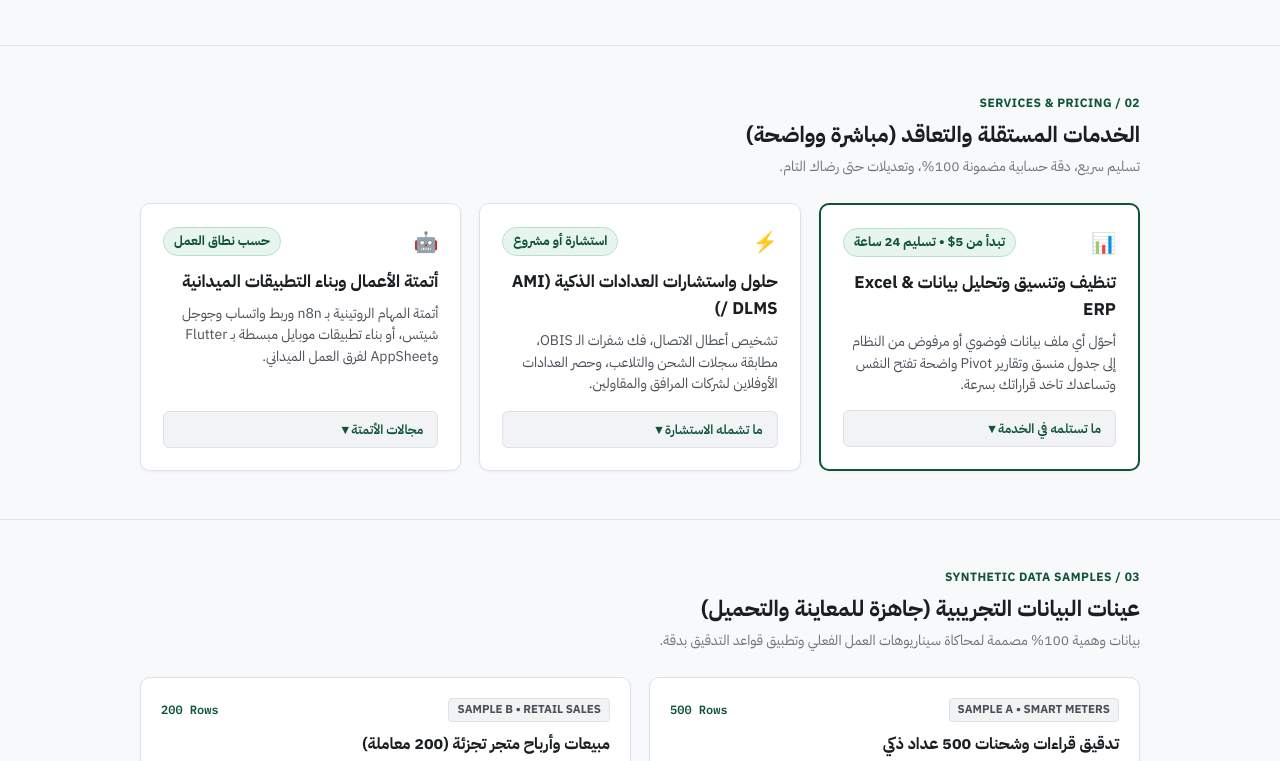
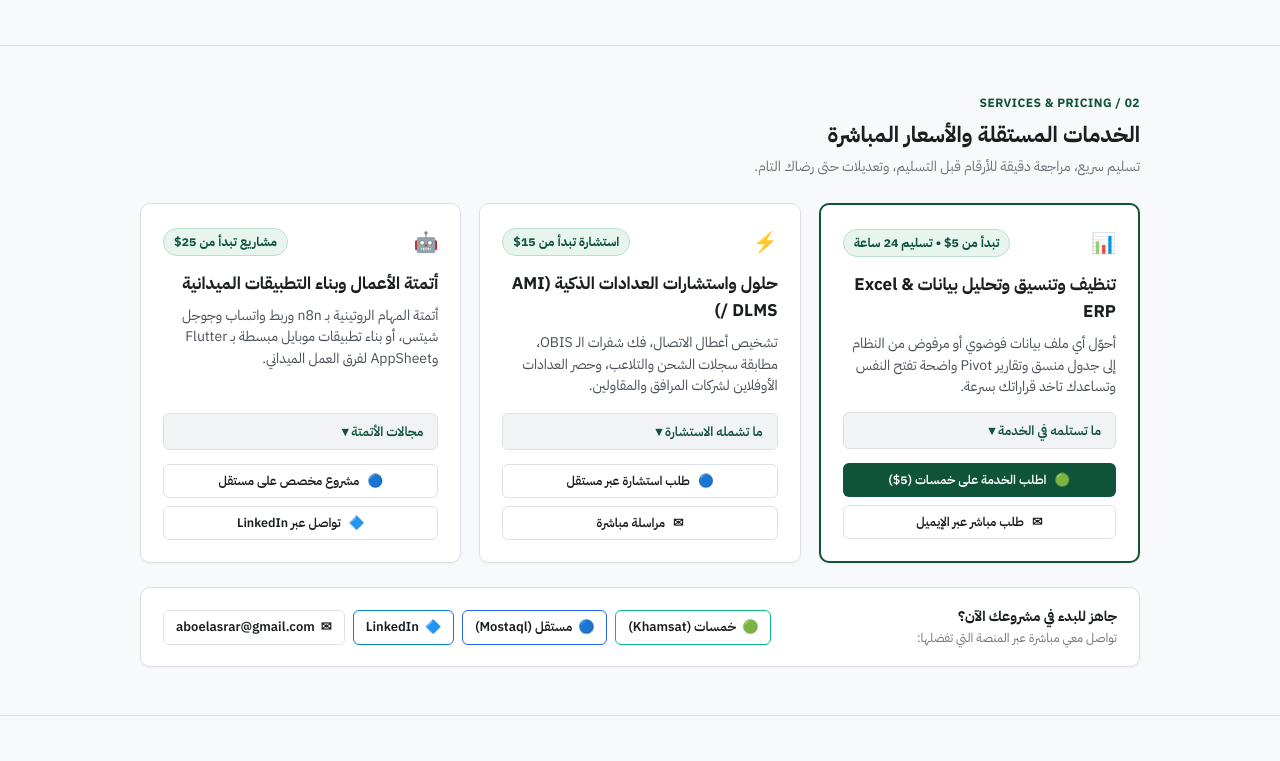
Before and after one commit to aboelasrar/aboelasrar.github.io, a plain HTML site: page index.html in a window 1280 px wide. Shown: the part 1642-2403 px from the top of the page. Drawn offline with Linux system fonts and the light colour scheme.

Commit message:
Refactor styles and text in index.html
Updated various styles and text in index.html for improved layout and clarity.

```diff
--- a/index.html
+++ b/index.html
@@ -182,6 +182,7 @@
       align-items: center;
       gap: 6px;
       transition: all 0.15s ease;
+      text-decoration: none;
     }
     .ctrl-btn:hover { border-color: var(--accent); color: var(--accent); }
 
@@ -198,6 +199,7 @@
       font-size: 13px;
       color: var(--muted);
       margin-bottom: 16px;
+      flex-wrap: wrap;
     }
 
     .status-tag {
@@ -263,6 +265,11 @@
       border-color: var(--border);
     }
     .btn-outline:hover { border-color: var(--ink); transform: translateY(-1px); }
+
+    .btn-sm {
+      padding: 6px 12px;
+      font-size: 12.5px;
+    }
 
     /* Collapsible Bio Box */
     .bio-box {
@@ -589,11 +596,11 @@
       display: flex;
       justify-content: space-between;
       align-items: center;
-      margin-bottom: 10px;
+      margin-bottom: 12px;
     }
 
     .service-price-pill {
-      font-size: 13px;
+      font-size: 12.5px;
       font-weight: 700;
       color: var(--accent);
       background: var(--accent-soft);
@@ -614,6 +621,13 @@
       color: var(--ink-secondary);
       line-height: 1.55;
       margin-bottom: 14px;
+    }
+
+    .service-actions {
+      display: flex;
+      flex-direction: column;
+      gap: 8px;
+      margin-top: 14px;
     }
 
     .service-checklist {
@@ -640,6 +654,27 @@
       font-weight: 700;
     }
     html[lang="en"] .service-checklist li::before { right: auto; left: 0; }
+
+    /* Direct Hire / Freelance Bar */
+    .hire-bar {
+      background: var(--surface);
+      border: 1px solid var(--border);
+      border-radius: var(--radius);
+      padding: 18px 22px;
+      margin-top: 24px;
+      display: flex;
+      justify-content: space-between;
+      align-items: center;
+      gap: 16px;
+      flex-wrap: wrap;
+      box-shadow: var(--shadow-sm);
+    }
+
+    .hire-links {
+      display: flex;
+      gap: 8px;
+      flex-wrap: wrap;
+    }
 
     /* Samples Section */
     .samples-summary-grid {
@@ -832,7 +867,7 @@
 
         <div class="hero-ctas">
           <a href="#cases" class="btn btn-primary">
-            <span class="ar-only">استعرض المشاريع والأرقام الحقيقية ↓</span>
+            <span class="ar-only">استعرض المشاريع بالأرقام الحقيقية ↓</span>
             <span class="en-only">View Case Studies &amp; Metrics ↓</span>
           </a>
           <a href="#services" class="btn btn-outline">
@@ -845,7 +880,7 @@
           </a>
         </div>
 
-        <!-- COLLAPSIBLE BIO BOX (Clean & Uncluttered) -->
+        <!-- COLLAPSIBLE BIO BOX -->
         <div class="bio-box">
           <div class="bio-preview-row">
             <div class="bio-teaser ar-only">
@@ -869,7 +904,7 @@
                 أحوّل ملفات Excel الفوضوية إلى جداول موحدة وقابلة للاعتماد: تنظيف البيانات، إزالة التكرارات، بناء الجداول المحورية (Pivot Tables)، كتابة المعادلات المتقدمة، وتصميم لوحات المتابعة (Dashboards). فاهم يعني إيه ملف يترفض من نظام، ويعني إيه رقم غلط يضيّع تقرير كامل.
               </p>
               <p class="ar-only">
-                بنيت بشكل فردي على مدار 1.5 سنة منصة <strong>NEXUS.AMI.SYSTEM</strong> لإدارة العدادات الذكية عن بُعد، واكتشفت <strong>~1.59 مليون جنيه</strong> شحنات مكررة في 1,643 عداداً عبر مطابقة مستقلة بين الـ ERP وذاكرة العدادات.
+                بنيت بشكل فردي على مدار 1.5 سنة منصة <strong>NEXUS.AMI.SYSTEM</strong> لإدارة العدادات الذكية عن بُعد، واكتشفت <strong>~1.59 مليون جنيه</strong> فروقات شحن مكرر في 1,643 عداداً عبر مطابقة مستقلة بين الـ ERP وذاكرة العدادات.
               </p>
 
               <p class="en-only">
@@ -1015,8 +1050,8 @@
                 <span class="case-badge">كشف ~1.59 مليون جنيه</span>
               </div>
               <h3 class="case-title">
-                <span class="ar-only">كشف فروقات الشحن المكرر في العدادات الذكية</span>
-                <span class="en-only">Duplicate Recharge Audit (~1.59M EGP Recovered)</span>
+                <span class="ar-only">كشف وتوثيق فروقات الشحن المكرر في العدادات الذكية</span>
+                <span class="en-only">Duplicate Recharge Audit (~1.59M EGP Uncovered)</span>
               </h3>
               <p class="case-essence ar-only">
                 مطابقة مستقلة بين سجلات فواتير الـ ERP وذاكرة العدادات كشفت رصيداً مكرراً بقيمة <strong>1,587,649 جنيه</strong> في 1,643 عداداً نتيجة إعادة تشغيل غير محمية للعمليات.
@@ -1215,16 +1250,16 @@
       </div>
     </section>
 
-    <!-- SERVICES SECTION (Clear, Client-Focused) -->
+    <!-- SERVICES & PRICING SECTION -->
     <section class="section" id="services">
       <div class="container-box">
         <div class="section-head">
           <div>
             <span class="section-eyebrow">02 / SERVICES &amp; PRICING</span>
-            <h2 class="section-title ar-only">الخدمات المستقلة والتعاقد (مباشرة وواضحة)</h2>
-            <h2 class="section-title en-only">Freelance Services &amp; Delivery</h2>
-            <p class="section-subtitle ar-only">تسليم سريع، دقة حسابية مضمونة 100%، وتعديلات حتى رضاك التام.</p>
-            <p class="section-subtitle en-only">Fast turnaround, 100% numerical accuracy, and revisions until you are completely satisfied.</p>
+            <h2 class="section-title ar-only">الخدمات المستقلة والأسعار المباشرة</h2>
+            <h2 class="section-title en-only">Freelance Services &amp; Direct Pricing</h2>
+            <p class="section-subtitle ar-only">تسليم سريع، مراجعة دقيقة للأرقام قبل التسليم، وتعديلات حتى رضاك التام.</p>
+            <p class="section-subtitle en-only">Fast turnaround, rigorous numerical verification prior to delivery, and revisions until satisfied.</p>
           </div>
         </div>
 
@@ -1262,6 +1297,15 @@
                   <li><span class="ar-only">تسليم ملف نظيف وجاهز للرفع الفوري على أنظمة ERP.</span><span class="en-only">Delivery of an ERP-compliant, validated Excel workbook.</span></li>
                 </ul>
               </div>
+
+              <div class="service-actions">
+                <a href="https://khamsat.com" target="_blank" class="btn btn-primary btn-sm">
+                  🟢 <span class="ar-only">اطلب الخدمة على خمسات (5$)</span><span class="en-only">Order on Khamsat ($5)</span>
+                </a>
+                <a href="mailto:aboelasrar@gmail.com?subject=طلب خدمة إكسل وتحليل بيانات" class="btn btn-outline btn-sm">
+                  ✉ <span class="ar-only">طلب مباشر عبر الإيميل</span><span class="en-only">Direct Email Inquiry</span>
+                </a>
+              </div>
             </div>
           </div>
 
@@ -1270,8 +1314,8 @@
             <div>
               <div class="service-header-row">
                 <span style="font-size: 20px;">⚡</span>
-                <span class="service-price-pill ar-only">استشارة أو مشروع</span>
-                <span class="service-price-pill en-only">Consultation / Project</span>
+                <span class="service-price-pill ar-only">استشارة تبدأ من 15$</span>
+                <span class="service-price-pill en-only">Consulting From $15</span>
               </div>
               <h3 class="service-title ar-only">حلول واستشارات العدادات الذكية (AMI / DLMS)</h3>
               <h3 class="service-title en-only">Smart Metering &amp; AMI Technical Consulting</h3>
@@ -1296,6 +1340,15 @@
                   <li><span class="ar-only">تحديد مشاكل حساسات الغطاء (Tamper 4) وضبط باراميترات الريلاي.</span><span class="en-only">Tamper switch diagnostics and DLMS action byte adjustments.</span></li>
                 </ul>
               </div>
+
+              <div class="service-actions">
+                <a href="https://mostaql.com" target="_blank" class="btn btn-outline btn-sm">
+                  🔵 <span class="ar-only">طلب استشارة عبر مستقل</span><span class="en-only">Consult on Mostaql</span>
+                </a>
+                <a href="mailto:aboelasrar@gmail.com?subject=استشارة عدادات ذكية AMI" class="btn btn-outline btn-sm">
+                  ✉ <span class="ar-only">مراسلة مباشرة</span><span class="en-only">Email Inquiries</span>
+                </a>
+              </div>
             </div>
           </div>
 
@@ -1304,8 +1357,8 @@
             <div>
               <div class="service-header-row">
                 <span style="font-size: 20px;">🤖</span>
-                <span class="service-price-pill ar-only">حسب نطاق العمل</span>
-                <span class="service-price-pill en-only">Custom Scope</span>
+                <span class="service-price-pill ar-only">مشاريع تبدأ من 25$</span>
+                <span class="service-price-pill en-only">Projects From $25</span>
               </div>
               <h3 class="service-title ar-only">أتمتة الأعمال وبناء التطبيقات الميدانية</h3>
               <h3 class="service-title en-only">Workflow Automation &amp; Field Apps</h3>
@@ -1330,14 +1383,49 @@
                   <li><span class="ar-only">معالجة وتلخيص النصوص غير المنظمة بنماذج الذكاء الاصطناعي.</span><span class="en-only">AI text parsing to extract structured data from field messages.</span></li>
                 </ul>
               </div>
-            </div>
-          </div>
-
-        </div>
+
+              <div class="service-actions">
+                <a href="https://mostaql.com" target="_blank" class="btn btn-outline btn-sm">
+                  🔵 <span class="ar-only">مشروع مخصص على مستقل</span><span class="en-only">Hire via Mostaql</span>
+                </a>
+                <a href="https://www.linkedin.com" target="_blank" class="btn btn-outline btn-sm">
+                  🔷 <span class="ar-only">تواصل عبر LinkedIn</span><span class="en-only">Connect on LinkedIn</span>
+                </a>
+              </div>
+            </div>
+          </div>
+
+        </div>
+
+        <!-- Direct Platforms Strip -->
+        <div class="hire-bar">
+          <div>
+            <div style="font-weight: 700; font-size: 14px;" class="ar-only">جاهز للبدء في مشروعك الآن؟</div>
+            <div style="font-weight: 700; font-size: 14px;" class="en-only">Ready to start your project right now?</div>
+            <div style="font-size: 12.5px; color: var(--muted);" class="ar-only">تواصل معي مباشرة عبر المنصة التي تفضلها:</div>
+            <div style="font-size: 12.5px; color: var(--muted);" class="en-only">Reach out directly via your preferred platform:</div>
+          </div>
+
+          <div class="hire-links">
+            <a href="https://khamsat.com" target="_blank" class="ctrl-btn" style="border-color: #10b981;">
+              🟢 <span>خمسات (Khamsat)</span>
+            </a>
+            <a href="https://mostaql.com" target="_blank" class="ctrl-btn" style="border-color: #2563eb;">
+              🔵 <span>مستقل (Mostaql)</span>
+            </a>
+            <a href="https://www.linkedin.com" target="_blank" class="ctrl-btn" style="border-color: #0284c7;">
+              🔷 <span>LinkedIn</span>
+            </a>
+            <a href="mailto:aboelasrar@gmail.com" class="ctrl-btn">
+              ✉ <span>aboelasrar@gmail.com</span>
+            </a>
+          </div>
+        </div>
+
       </div>
     </section>
 
-    <!-- SYNTHETIC DATA SAMPLES SECTION (On-Demand & Compact) -->
+    <!-- SYNTHETIC DATA SAMPLES SECTION -->
     <section class="section" id="samples">
       <div class="container-box">
         <div class="section-head">
@@ -1585,7 +1673,7 @@
       </div>
     </section>
 
-    <!-- SKILLS SECTION (Clean Visual Pills) -->
+    <!-- SKILLS SECTION -->
     <section class="section" id="skills">
       <div class="container-box">
         <div class="section-head">
@@ -1678,10 +1766,10 @@
             <div style="font-size: 13px; color: var(--muted); margin-bottom: 4px;" class="en-only">Direct Email Contact</div>
             <div class="mono" style="font-size: 20px; font-weight: 700; color: var(--accent);">aboelasrar@gmail.com</div>
             <div style="font-size: 12.5px; color: var(--muted); margin-top: 6px;" class="ar-only">
-              حساب GitHub: <a href="https://github.com/aboelasar" target="_blank" style="color: var(--ink); text-decoration: underline;">github.com/aboelasar</a>
+              حساب GitHub الرسمي: <a href="https://github.com/aboelasrar" target="_blank" style="color: var(--ink); text-decoration: underline;">github.com/aboelasrar</a>
             </div>
             <div style="font-size: 12.5px; color: var(--muted); margin-top: 6px;" class="en-only">
-              GitHub: <a href="https://github.com/aboelasar" target="_blank" style="color: var(--ink); text-decoration: underline;">github.com/aboelasar</a>
+              Official GitHub: <a href="https://github.com/aboelasrar" target="_blank" style="color: var(--ink); text-decoration: underline;">github.com/aboelasrar</a>
             </div>
           </div>
 
@@ -1730,7 +1818,7 @@
             أخصائي عدادات ذكية (AMI) ومحلل بيانات مرافق وERP (Excel)
           </div>
           <div style="font-size: 12.5px; color: var(--muted); margin-top: 4px;">
-            مدينة العبور الجديدة، مصر • البريد: aboelasrar@gmail.com • جيت هب: github.com/aboelasar
+            مدينة العبور الجديدة، مصر • البريد: aboelasrar@gmail.com • جيت هب: github.com/aboelasrar • الموقع: aboelasrar.github.io
           </div>
         </div>
 
@@ -1778,7 +1866,7 @@
         <div>
           <span class="section-eyebrow">READY FREELANCE PROFILES</span>
           <h2 class="section-title">نصوص جاهزة للنسخ لمنصات خمسات ومستقل وLinkedIn</h2>
-          <p class="section-subtitle">نصوص مصاغة بعين العميل: تركز على حل مشكلته المباشرة، الدقة التامة، والسرعة في التسليم.</p>
+          <p class="section-subtitle">نصوص مصاغة بعين العميل: تركز على حل مشكلته المباشرة، مراجعة دقيقة للأرقام، ورابط بورتفوليوك الحي.</p>
         </div>
       </div>
 
@@ -1802,7 +1890,10 @@
 2. إزالة التكرارات والفراغات وتوحيد صيغ الأرقام والتواريخ.
 3. إصلاح الأخطاء الحسابية والمعادلات المكسورة.
 4. جدول محوري (Pivot Table) تفاعلي يلخص أهم النتائج.
-5. تسليم خلال 24 ساعة مع تعديلات حتى رضاك التام بنسبة 100%.
+5. تسليم خلال 24 ساعة مع مراجعة دقيقة للأرقام قبل التسليم وتعديلات حتى رضاك التام.
+
+رابط نماذج أعمالي الحقيقية وعينات البيانات:
+https://aboelasrar.github.io
 
 أتعامل يومياً مع بيانات تشغيلية بملايين الجنيهات، وأضمن لك الدقة والسرية التامة.
             </div>
@@ -1822,7 +1913,7 @@
 
 قرأت تفاصيل مشروعك بعناية، وجاهز للبدء فوراً في فرز وتنظيف وتلخيص بياناتك بالشكل المطلوب.
 
-بحكم عملي اليومي في تحليل بيانات المرافق والـ ERP، أتعامل باستمرار مع كميات كبيرة من البيانات، وأعلم تماماً مدى أهمية ألا يحتوي الملف على خطأ واحد يفسد التقرير الإجمالي.
+بحكم عملي اليومي في تحليل بيانات المرافق والـ ERP، أتعامل باستمرار مع كميات كبيرة من البيانات، وأعلم تماماً أهمية المراجعة الدقيقة للأرقام قبل التسليم لضمان عدم وجود خطأ واحد يفسد التقرير الإجمالي.
 
 خطتي لتنفيذ مشروعك:
 1. فحص هيكل الملف ومعالجة أي فراغات أو تكرارات غير مرغوبة.
@@ -1830,7 +1921,8 @@
 3. بناء لوحة ملخص Dashboard بسيطة وجداول Pivot توضح النتائج في ثوانٍ.
 4. إرسال عينة أولية للمعاينة واعتمادها قبل التسليم النهائي.
 
-يمكنك الاطلاع على نماذج أعمالي الحقيقية وعينات البيانات عبر موقعي: https://aboelasar.github.io
+يمكنك الاطلاع على نماذج أعمالي وعينات ملفات التدقيق عبر موقعي:
+https://aboelasrar.github.io
 
 جاهز للبدء معك الآن، وسيسعدني تواصلك.
             </div>
```
